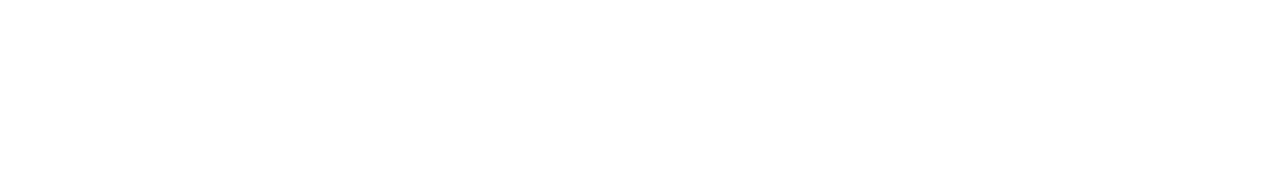
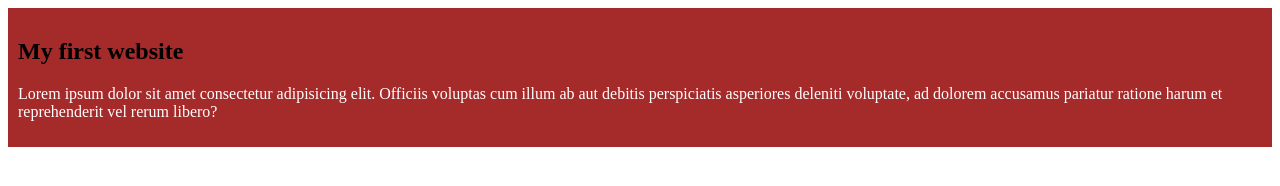
Before and after one commit to Hedayetul-Islam/my-first-github-repository, a plain HTML site: page index.html in a window 1280 px wide. Drawn offline with Linux system fonts and the light colour scheme.

Commit message:
first blog added

```diff
--- a/index.html
+++ b/index.html
@@ -1,11 +1,18 @@
 <!DOCTYPE html>
 <html lang="en">
+
 <head>
     <meta charset="UTF-8">
     <meta name="viewport" content="width=device-width, initial-scale=1.0">
     <title>My First Github Repo</title>
+    <link rel="stylesheet" href="styles/blog.css">
 </head>
+
 <body>
+    <div>
+        <h2>My first website</h2>
+        <p>Lorem ipsum dolor sit amet consectetur adipisicing elit. Officiis voluptas cum illum ab aut debitis perspiciatis asperiores deleniti voluptate, ad dolorem accusamus pariatur ratione harum et reprehenderit vel rerum libero?</p>
+    </div>
+</body>
 
-</body>
 </html>
--- /dev/null
+++ b/styles/blog.css
@@ -0,0 +1,7 @@
+div{
+    background-color: brown;
+    padding: 10px;
+}
+p{
+    color: white;
+}
```
